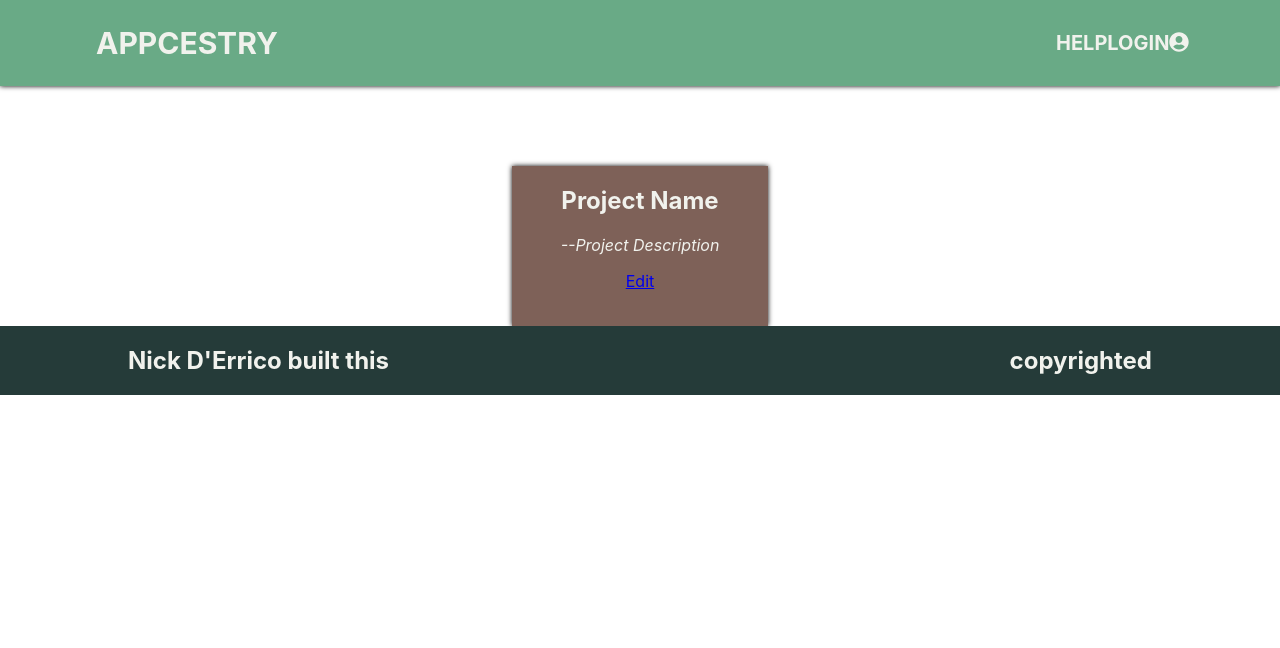
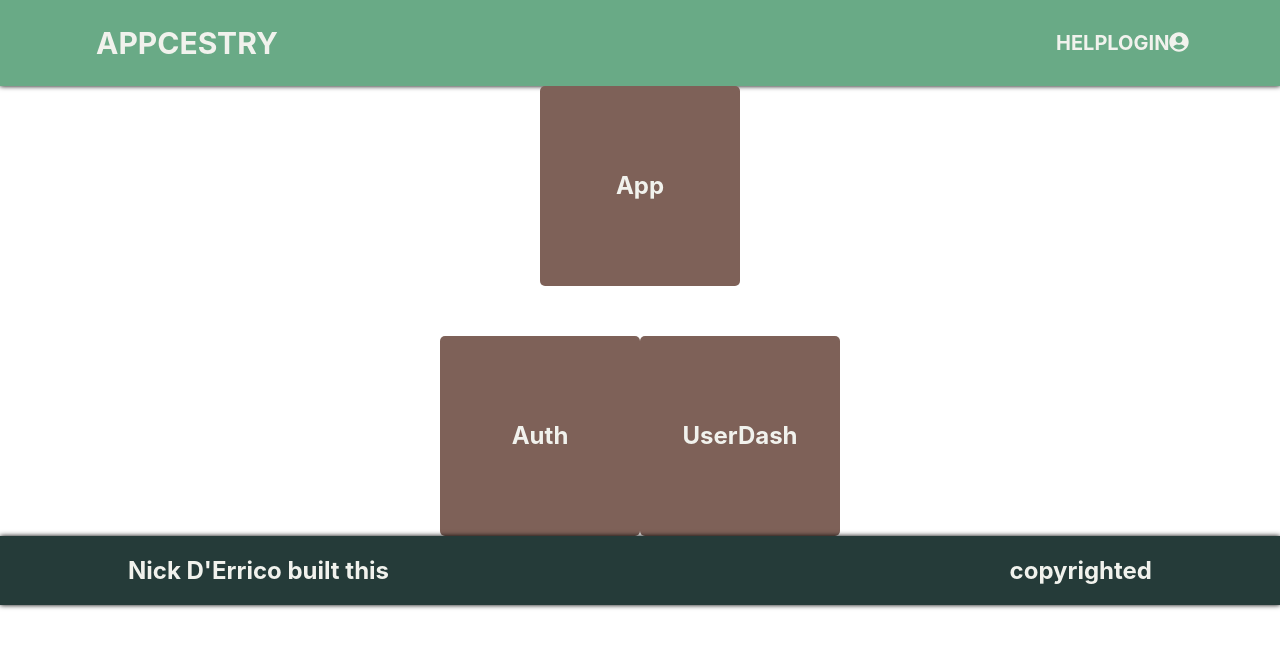
Before and after one commit to NickDErrico/project-x, a React (Create React App) app: page /project/3 in a window 1280 px wide. Shown: the top 648 px of the page. Built offline with nearby package versions, Linux system fonts and the light colour scheme.

Commit message:
working on recursive render of components

```diff
--- a/src/App.js
+++ b/src/App.js
@@ -38,7 +38,7 @@ class App extends Component {
       width: 100%;
 
       &:after {
-        content: "\00a0";
+        content: \00a0;
         display: block;
         margin-top: var(-space);
         height: 0;
@@ -49,6 +49,7 @@ class App extends Component {
     const RouteContainer = styled.div`
       display: flex;
       justify-content: center;
+      height: 100%;
     `;
 
     return (
@@ -61,8 +62,8 @@ class App extends Component {
             <Route path="/login" component={Login} />
             <Route path="/profile" component={Profile} />
             <RouteContainer>
-              <Route path="/project" component={Project} />
-              <Route path="/project/edit" component={ProjectCreator} />
+              <Route exact path="/project" component={Project} />
+              <Route path="/project/3" component={ProjectCreator} />
             </RouteContainer>
           </StyledContent>
           <Footer />
--- a/src/components/home/About.js
+++ b/src/components/home/About.js
@@ -10,7 +10,7 @@ const About = props => {
 
   const StyledContainer = styled.div`
     display: flex;
-    margin: 5em;
+    margin: 2em;
     height: 30%;
     justify-content: space-between;
   `;
--- /dev/null
+++ b/src/dataStruct.js
@@ -0,0 +1,27 @@
+export const changeArr = arr => {
+  let result = Object.assign(
+    { children: [], spaceAllocated: 0 },
+    arr.filter(item => item.parent_id === null)[0]
+  );
+
+  function recusiveObjGen(obj) {
+    obj.children = arr.filter(item => obj.id === item.parent_id);
+    obj.children.forEach(item => {
+      recusiveObjGen(item);
+    });
+    return obj;
+  }
+
+  function recursiveChildLen(obj) {
+    if (obj.children.length === 0) {
+      obj.spaceAllocated = 1;
+      return obj;
+    }
+    obj.spaceAllocated = obj.children.reduce((accum, item) => {
+      return accum + recursiveChildLen(item).spaceAllocated;
+    }, 0);
+    return obj;
+  }
+
+  return recursiveChildLen(recusiveObjGen(result));
+};
--- /dev/null
+++ b/src/history.js
@@ -0,0 +1,3 @@
+import { createBrowserHistory } from "history";
+
+export default createBrowserHistory();
--- a/src/layouts/Footer.js
+++ b/src/layouts/Footer.js
@@ -6,6 +6,7 @@ const Footer = props => {
     display: flex;
     background-color: #253b39;
     color: #f1f2ed;
+    box-shadow: 0 0 5px black;
   `;
 
   const FooterContent = styled.div`
--- a/src/pages/Login.js
+++ b/src/pages/Login.js
@@ -40,11 +40,7 @@ const Login = props => {
   `;
 
   return (
-    <Hero
-      url={
-        "https://www.popsci.com/sites/popsci.com/files/styles/1000_1x_/public/images/2018/08/oak-tree-2018822_1920.jpg?itok=b3r2FhB5&fc=50,50"
-      }
-    >
+    <Hero>
       <FormContainer method="post" action="">
         <FormInput type="text" placeholder="Username" />
         <FormInput type="text" placeholder="Password" />
--- a/src/pages/ProjectCreator.js
+++ b/src/pages/ProjectCreator.js
@@ -1,8 +1,88 @@
 import React, { Component } from "react";
+import styled from "styled-components";
+import { changeArr } from "../dataStruct";
 
 class ProjectCreator extends Component {
+  state = {
+    components: [
+      { id: 1, name: "App", parent_id: null, project_id: 1 },
+      { id: 2, name: "Auth", parent_id: 1, project_id: 1 },
+      { id: 3, name: "UserDash", parent_id: 1, project_id: 1 },
+      { id: 4, name: "Login", parent_id: 2, project_id: 1 },
+      { id: 5, name: "Signup", parent_id: 2, project_id: 1 },
+      { id: 6, name: "test1", parent_id: 3, project_id: 1 },
+      { id: 7, name: "test2", parent_id: 3, project_id: 1 },
+      { id: 8, name: "test3", parent_id: 4, project_id: 1 },
+      { id: 9, name: "test4", parent_id: 5, project_id: 1 },
+      { id: 10, name: "test5", parent_id: 5, project_id: 1 },
+      { id: 11, name: "test6", parent_id: 5, project_id: 1 },
+      { id: 12, name: "test7", parent_id: 6, project_id: 1 },
+      { id: 13, name: "test8", parent_id: 5, project_id: 1 },
+      { id: 14, name: "test9", parent_id: 3, project_id: 1 },
+      { id: 15, name: "test10", parent_id: 5, project_id: 1 }
+    ],
+    changedData: null
+  };
+
+  componentDidMount() {
+    this.setState({ changedData: changeArr(this.state.components) });
+  }
+
+  // recursiveRender(obj) {
+  //   if (obj.children) {
+  //     return recursiveRender(obj.children);
+  //   }
+  // }
+
+  renderComponent() {
+    const ParentContainer = styled.div`
+      display: flex;
+      justify-content: center;
+    `;
+
+    const ChildDiv = styled.div`
+      background-color: #7e6158;
+      color: #f1f2ed;
+      width: 200px;
+      height: 200px;
+      display: flex;
+      justify-content: center;
+      align-items: center;
+      border-radius: 5px;
+    `;
+
+    if (this.state.changedData) {
+      console.log(this.state.changedData);
+      return (
+        <>
+          <ChildDiv>
+            <h2>{this.state.changedData.name}</h2>
+          </ChildDiv>
+          <ParentContainer>
+            {this.state.changedData.children.map(child => {
+              return (
+                <ChildDiv key={child.id}>
+                  <h2>{child.name}</h2>
+                </ChildDiv>
+              );
+            })}
+          </ParentContainer>
+        </>
+      );
+    }
+  }
+
+  // grid-template-columns needs to be based on the spaceAllocated / number of components in row
+  // grid-template-row needs to be based on the depth of changedData(number of iterations?)
+
   render() {
-    return <div>Project Creator Page</div>;
+    const ComponentGrid = styled.div`
+      display: grid;
+      grid-gap: 50px 50px;
+      justify-items: center;
+      width: 100%;
+    `;
+    return <ComponentGrid>{this.renderComponent()}</ComponentGrid>;
   }
 }
 
```
